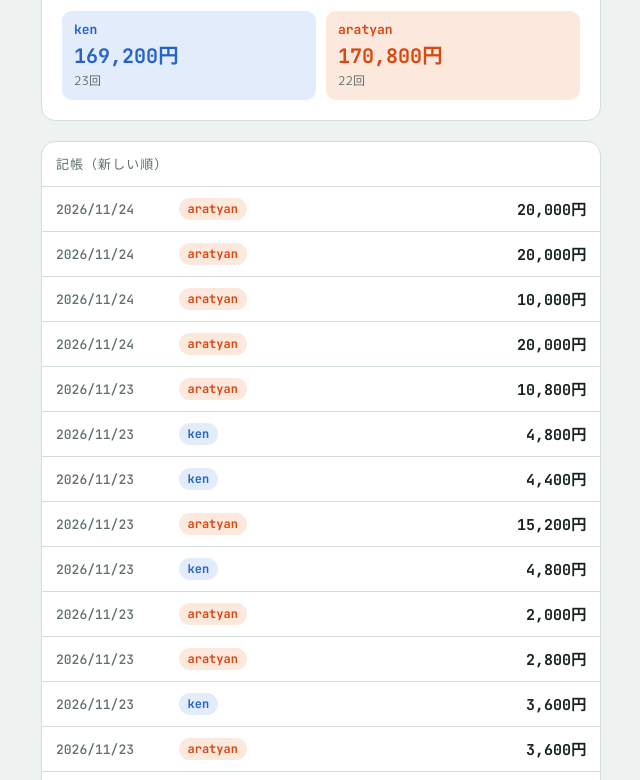
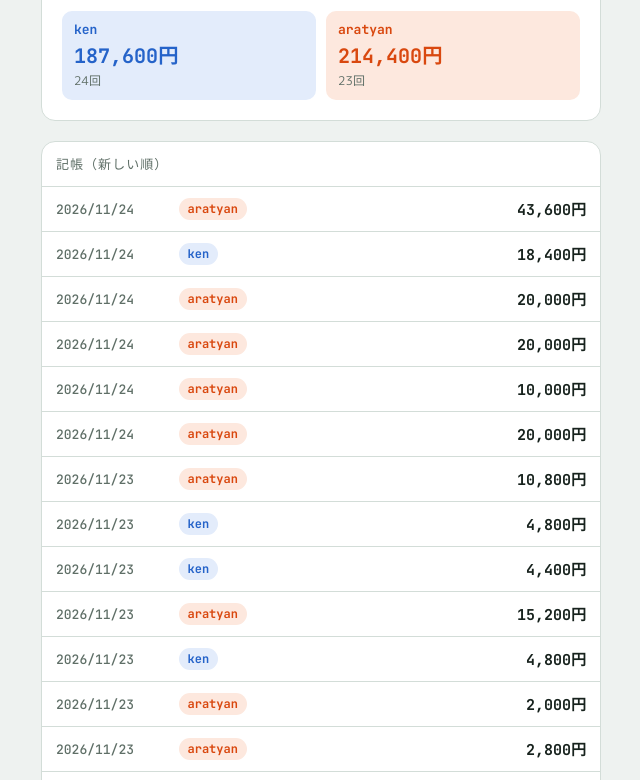
Before and after one commit to setoken06/dobon-kyosai, a plain HTML site: page index.html in a window 1280 px wide. Shown: the part 236-1016 px from the top of the page, without its empty margins (319-959 px from the left). Drawn offline with Linux system fonts and the light colour scheme; a web font is replaced by a local one.

Commit message:
記帳: 2026-11-24 ken 18400 / aratyan 43600

```diff
--- a/index.html
+++ b/index.html
@@ -141,6 +141,8 @@ const ENTRIES = [
   { date: "2026-11-24", who: "aratyan", amount: 10000 },
   { date: "2026-11-24", who: "aratyan", amount: 20000 },
   { date: "2026-11-24", who: "aratyan", amount: 20000 },
+  { date: "2026-11-24", who: "ken", amount: 18400 },
+  { date: "2026-11-24", who: "aratyan", amount: 43600 },
 ];
 
 const $ = (id) => document.getElementById(id);
```
